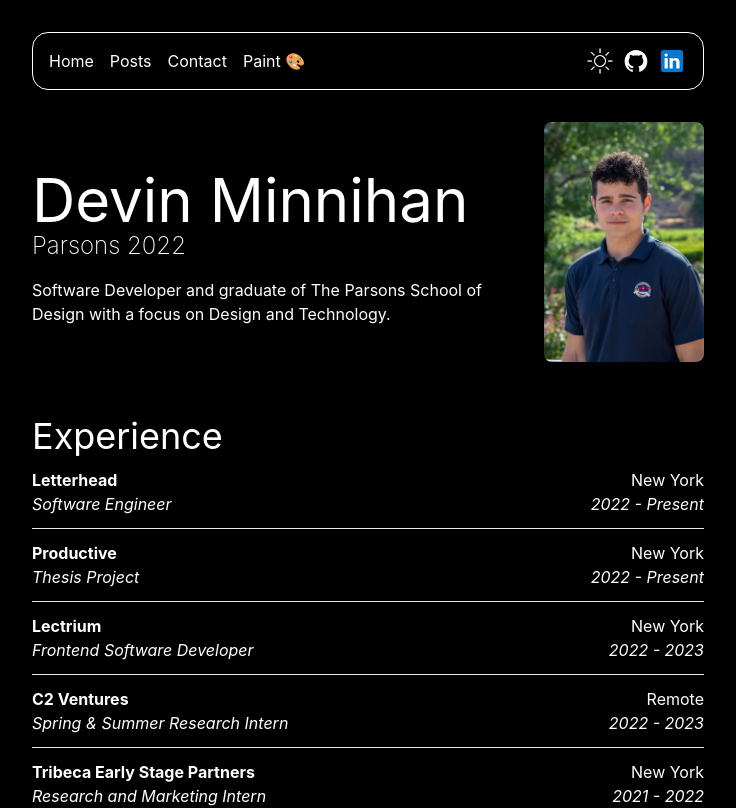
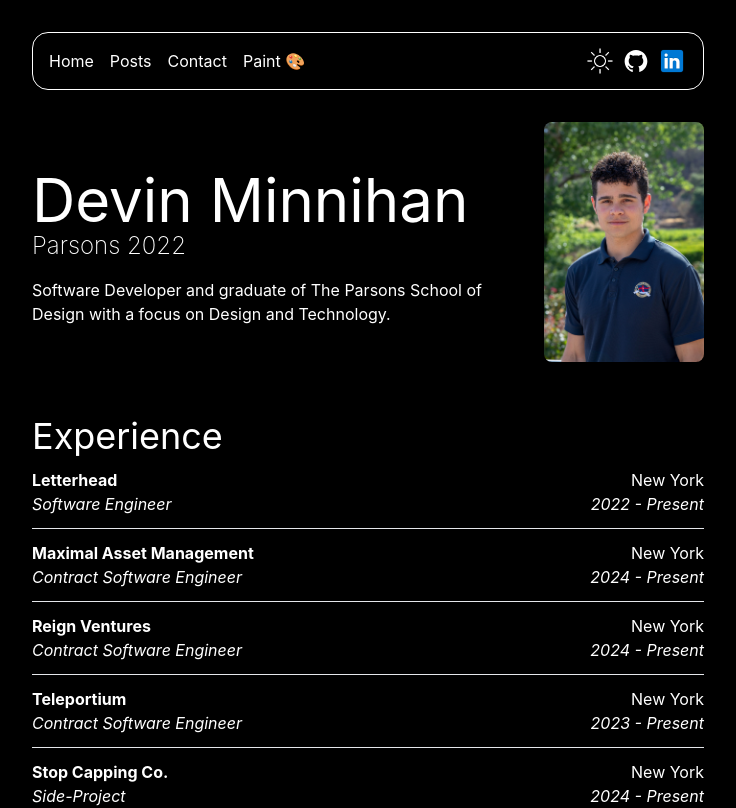
Before and after one commit to d2vin/mywebsite, a Next.js app: page / in a window 1280 px wide. Shown: the top 808 px of the page, without its empty margins (272-1008 px from the left). Built offline with nearby package versions, Linux system fonts and the light colour scheme.

Commit message:
fix: update xp

```diff
--- a/components/experience.tsx
+++ b/components/experience.tsx
@@ -12,6 +12,38 @@
         yearFrom={'2022'}
         yearTo={'Present'}
         link={'https://www.tryletterhead.com/'}
+      />
+      <ExperienceLink
+        company={'Maximal Asset Management'}
+        position={'Contract Software Engineer'}
+        location={'New York'}
+        yearFrom={'2024'}
+        yearTo={'Present'}
+        link={'https://www.maximalam.com/'}
+      />
+      <ExperienceLink
+        company={'Reign Ventures'}
+        position={'Contract Software Engineer'}
+        location={'New York'}
+        yearFrom={'2024'}
+        yearTo={'Present'}
+        link={'https://www.reignvc.com/'}
+      />
+      <ExperienceLink
+        company={'Teleportium'}
+        position={'Contract Software Engineer'}
+        location={'New York'}
+        yearFrom={'2023'}
+        yearTo={'Present'}
+        link={'https://www.teleportium.us/'}
+      />
+      <ExperienceLink
+        company={'Stop Capping Co.'}
+        position={'Side-Project'}
+        location={'New York'}
+        yearFrom={'2024'}
+        yearTo={'Present'}
+        link={'https://www.stopcapping.co/'}
       />
       {/* <ExperienceLink
         company={'AllDealershipJobs.com'}
```
